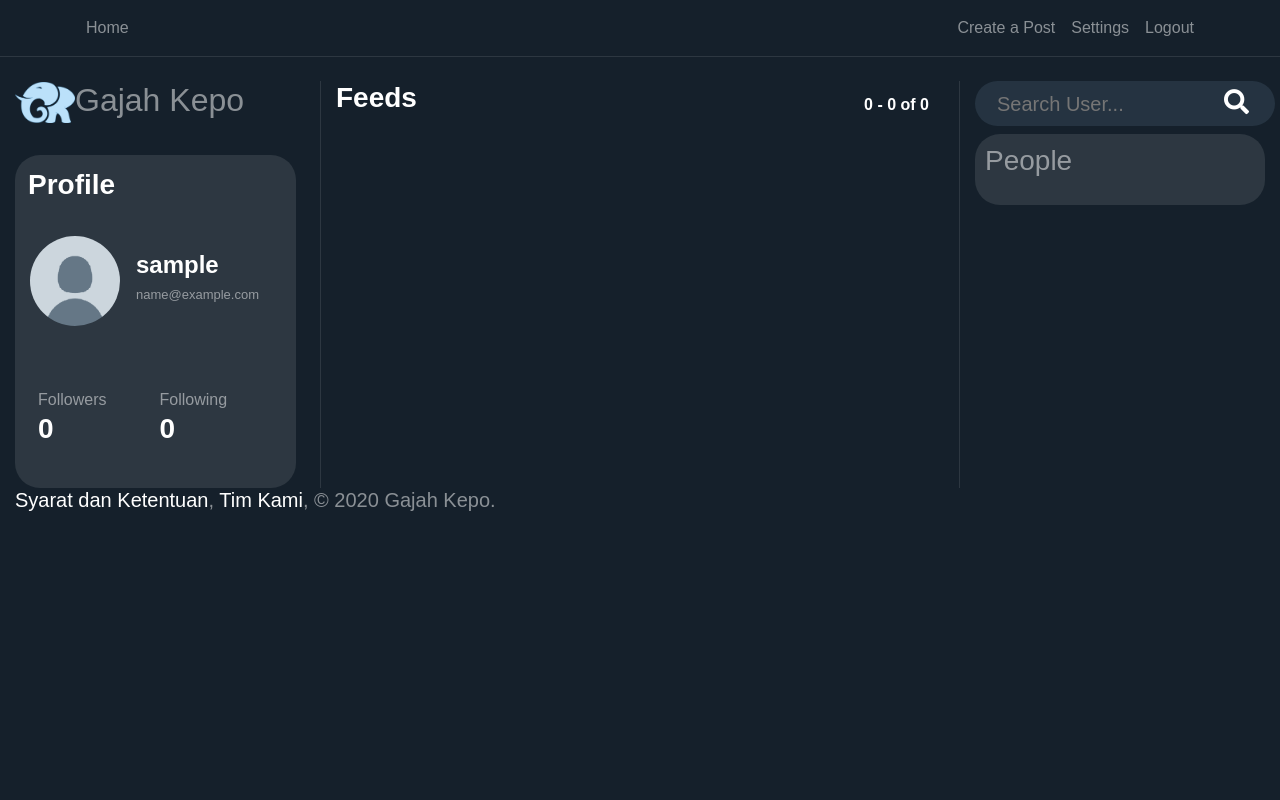
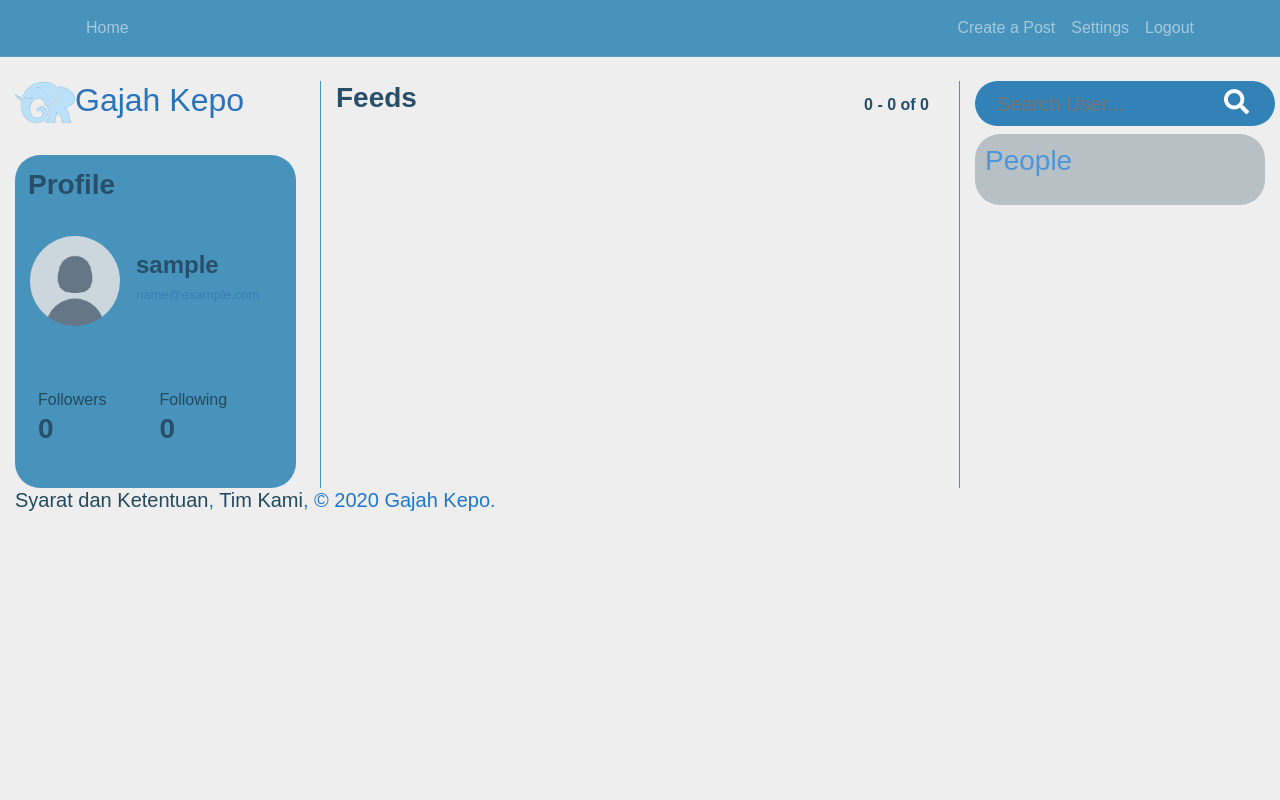
Before and after one commit to ravielze/GajahKepo, a Django app: page / in a window 1280 px wide. Run offline with Django 3.2, Linux system fonts and the light colour scheme; the visitor is signed in with stand-in values (Sample User, id 1); data that the repository does not hold is empty; some libraries are stand-ins or nearby versions.

Commit message:
Yang terang (tapi ada yg masih belom nemu :(()

```diff
--- a/feeds/static/feeds/main.css
+++ b/feeds/static/feeds/main.css
@@ -4,13 +4,31 @@
 
 
 body {
-  background: #15202b;
+background: #eeeeee;
 color: var(--muted-color);
 margin-top: 5rem;
 }
 
-h1, h2, h3, h4, h5, h6 {
-  color: var(--muted-color);
+h1 {
+  color: #1d77ca;
+}
+
+h2 {
+  color: #2873b9;
+}
+h3 {
+color: #4d96db;
+}
+
+h4 {
+  color: #1d77ca;
+}
+
+h5 {
+  color: #1d77ca;
+}
+h6 {
+  color: #3c7bb6;
 }
 
 ul {
@@ -18,15 +36,15 @@
 }
 
 .bg-steel {
-  background-color: #15202b;
+background-color: #4893bb;
 }
 
 .site-header .navbar-nav .nav-link {
-  color: var(--muted-color);
+color: rgba(255, 255, 255, 0.5);
 }
 
 .site-header .navbar-nav .nav-link:hover {
-  color: var(--muted-color);
+color: rgba(255, 255, 255, 0.5);
 }
 
 .site-header .navbar-nav .nav-link.active {
@@ -71,12 +89,12 @@
 }
 
 a {
-    color: white;
+  color: #23495e;
   text-underline: none;
    text-decoration: none !important;
 }
 a:hover {
-    color: #eeff00;
+  color: #23495e;
   text-underline: none !important;
 }
 .text-muted {
@@ -88,7 +106,7 @@
 }
 
 .white-important {
-    color: white;
+  color: rgb(40, 79, 105);
   font-weight: bold;
 }
 
@@ -183,48 +201,48 @@
 .hovered-feed:hover {
   -webkit-transition: background-color ease-in-out .2s;
   -webkit-transition: border ease-in-out .2s;
-    background-color: #2d3741 !important;
+  background-color: #4893bb !important;
   border: 1px solid rgba(255, 255, 255, 1);
   border-radius: 20px;
 }
 
 .hovered-feed-comment {
-    background-color: #2d3741 !important;
+  background-color: #4893bb !important;
   padding:15px;
   border-radius: 20px;
   border:1px solid grey;
 }
 
 .hovered-feed-comment-in{
-    background-color: #2d3741 !important;
+  background-color: #4893bb !important;
   padding:12px;
   border-radius: 20px;
 }
 
 input[type="file"]::-webkit-file-upload-button {
   color: white !important;
-    background-color: #15202b !important;
+  background-color: #4893bb !important;
   border-radius: 4px;
   border: 1px solid white;
 }
 
 .follow-click:hover {
-    color: #00FBD7 !important;
+  color: #0084ff !important;
 }
 
 .t-section{
-  background-color: #2d3741;
+background-color: #b7c0c5;
 border-radius: 25px;
 }
 
 .who-to-follow{
-  border-top: 1px solid grey;
+border-top: 1px solid #4893bb;
 padding: 3px;
 margin: 3px;
 }
 
 .profile-section{
-  background-color: #2d3741;
+background-color: #4893bb;
 padding: 5px;
 border-radius: 25px;
 }
@@ -232,8 +250,8 @@
 
 .scrollable {
 overflow-y: auto;
-  border-left: 1px solid #2d3741;
-  border-right: 1px solid #2d3741;
+border-left: 1px solid #4893bb;
+border-right: 1px solid #4893bb;
 
 }
 
--- a/feeds/static/feeds/style.css
+++ b/feeds/static/feeds/style.css
@@ -3,6 +3,7 @@
     height: 100vh;
     margin: 0;
     padding: 0;
+    color: #23495e;
 }
 
 #map{
@@ -15,7 +16,7 @@
     z-index: 100;
     font-size: 70px;
     font-weight: bold;
-    color: white;
+    color: #23495e;
     text-transform: uppercase;
     top: 100px;
     left: 100px;
@@ -24,7 +25,7 @@
 .search-container {
     width: 300px;
     height: 45px;
-    background-color: #253341;
+    background-color: #3282b8;
     border-radius: 30px;
     display: flex;
 }
@@ -69,7 +70,7 @@
 }
 
 .store-container {
-	border-bottom: 1px solid #979797;
+    border-bottom: 1px solid #3282b8;
     display:flex;
 
 }
@@ -80,12 +81,12 @@
 
 .store-address {
     font-size: 21px;
-	color: #514C4C;
+    color: #7eb6cc;
     margin-top: 30px;
 }
 
 .store-phone-number{
-	color: #B5ADAD;
+    color: #3282b8;
     margin-top: 15px;
     margin-bottom: 15px;
 }
@@ -97,7 +98,7 @@
 .store-number{
     width: 30px;
     height: 30px;
-    background-color: #454e53;
+    background-color: #3282b8;
     color: #B5ADAD;
     border-radius: 50%;
     font-size: 12px;
@@ -184,7 +185,7 @@
 }
 
 .store-container-background:hover{
-	background-color: #ccc;
+    background-color: #78a0bb;
     flex-grow: 1;
     /* margin: 8px; */
     border-radius: 18px;
```
Also changed, not shown: other parts of feeds/static/feeds/main.css (+24 -16 lines). Lines whose indentation alone changed are shown as unchanged.
